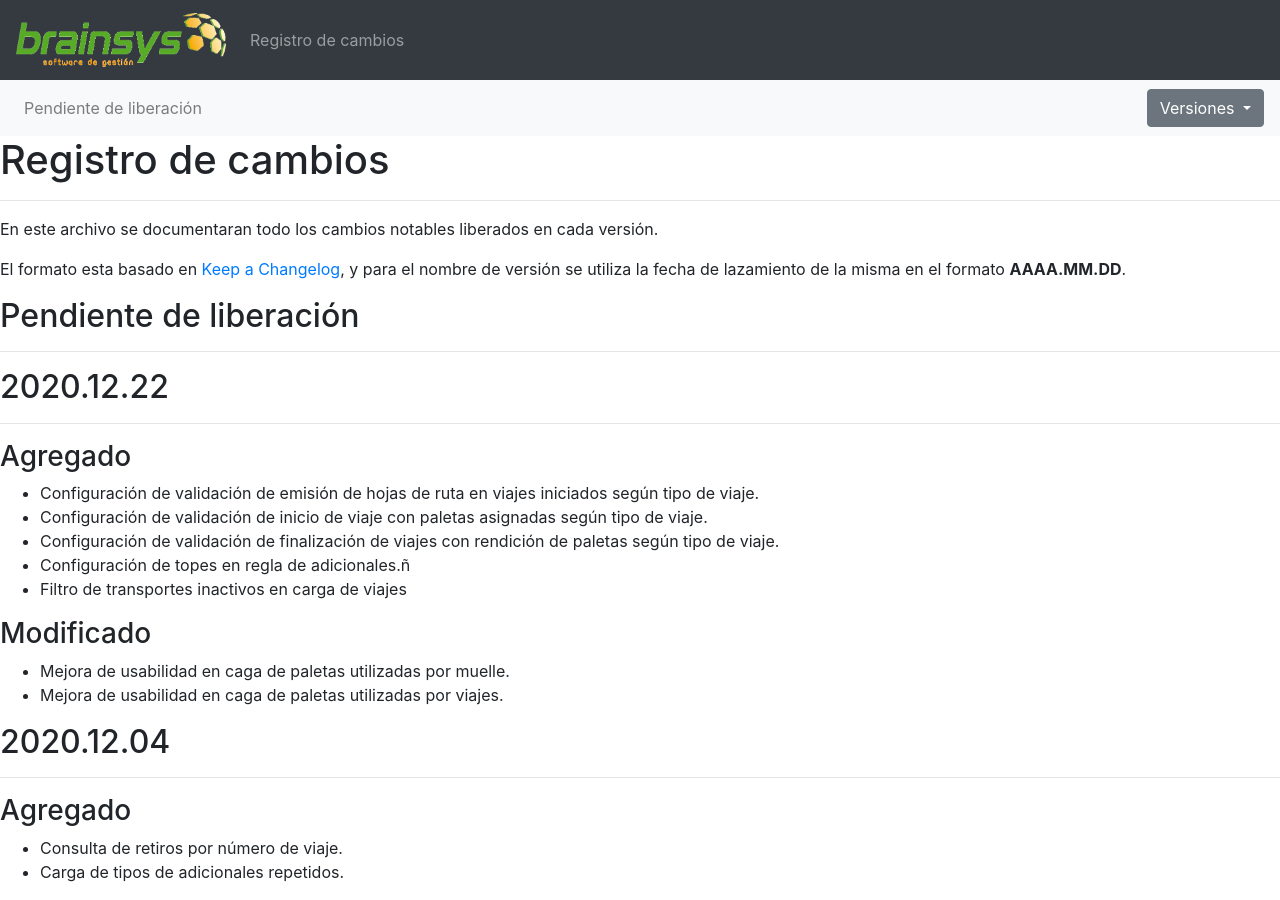
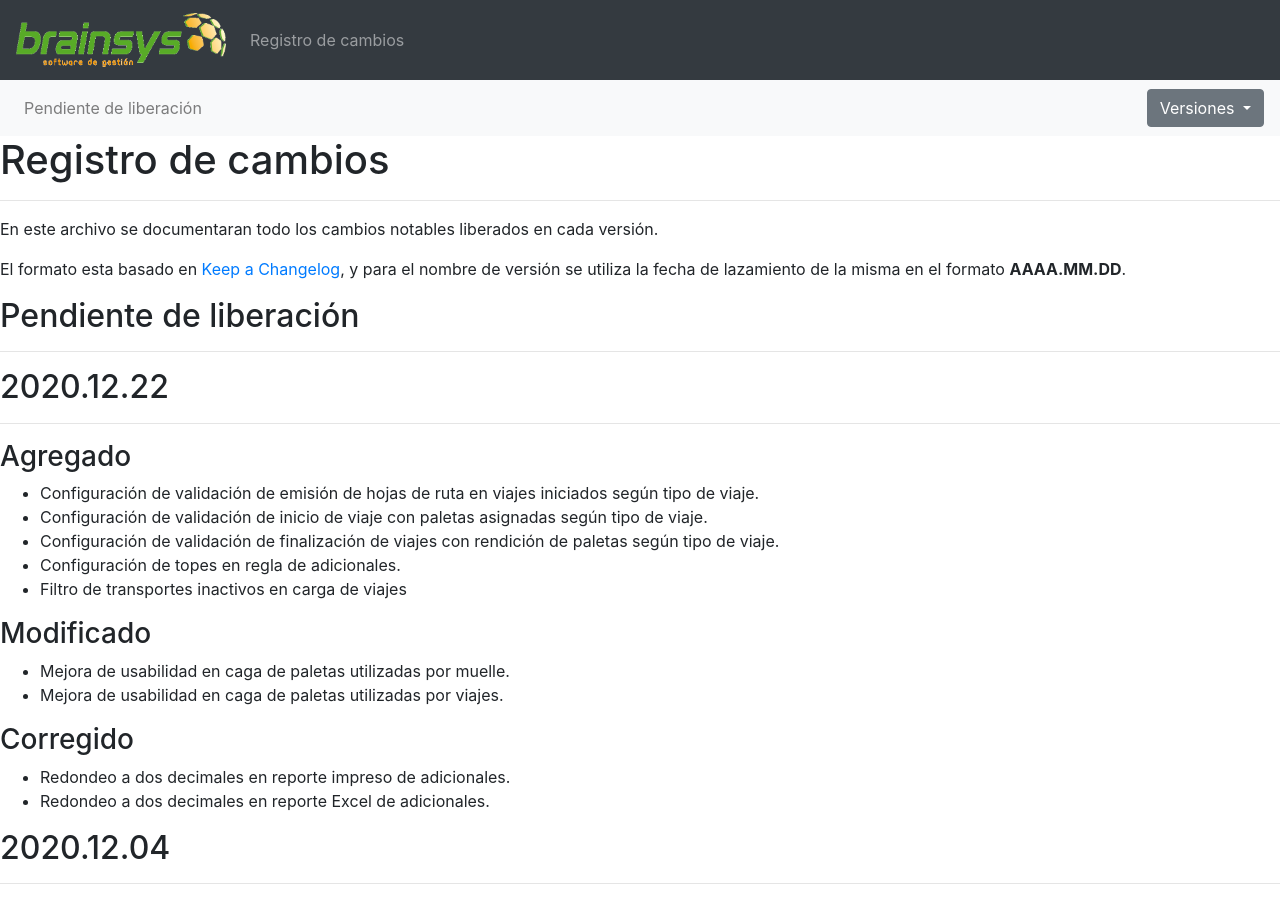
Before and after one commit to msanchez-brainsys/msanchez-brainsys.github.io, a Jekyll site: the page built from registro-cambios.markdown, in a window 1280 px wide and 900 px high. Built offline with Jekyll 4.4.1, drawn with Linux system fonts in a browser that asks for light colours.

Commit message:
Se agregaron correcciones en reportes de adicionales realizadas en lanzamiento 2020.12.22

```diff
--- a/registro-cambios.markdown
+++ b/registro-cambios.markdown
@@ -37,12 +37,16 @@ El formato esta basado en [Keep a Changelog](https://keepachangelog.com/es-ES/1.
 - Configuración de validación de emisión de hojas de ruta en viajes iniciados según tipo de viaje.
 - Configuración de validación de inicio de viaje con paletas asignadas según tipo de viaje.
 - Configuración de validación de finalización de viajes con rendición de paletas según tipo de viaje.
-- Configuración de topes en regla de adicionales.ñ
+- Configuración de topes en regla de adicionales.
 - Filtro de transportes inactivos en carga de viajes
 
 ### Modificado
 - Mejora de usabilidad en caga de paletas utilizadas por muelle.
 - Mejora de usabilidad en caga de paletas utilizadas por viajes.
+
+### Corregido
+- Redondeo a dos decimales en reporte impreso de adicionales.
+- Redondeo a dos decimales en reporte Excel de adicionales.
 
 ## 2020.12.04
 ---
```
